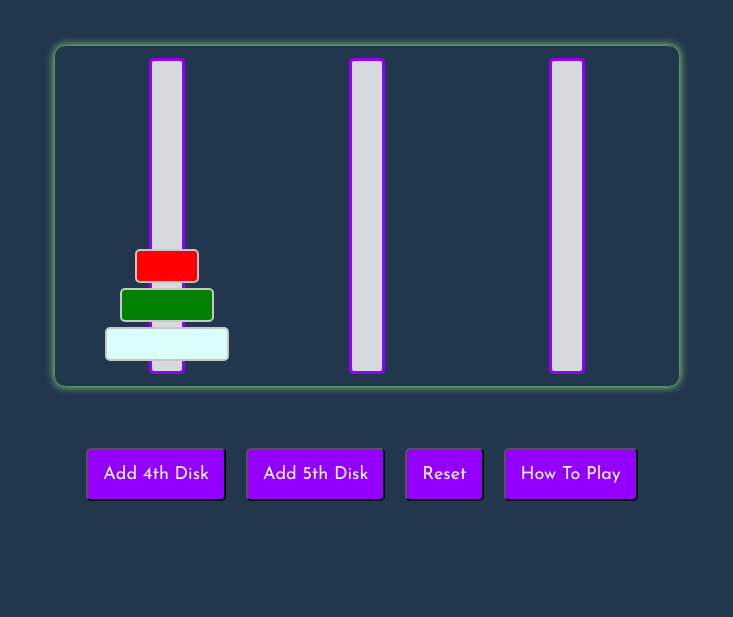
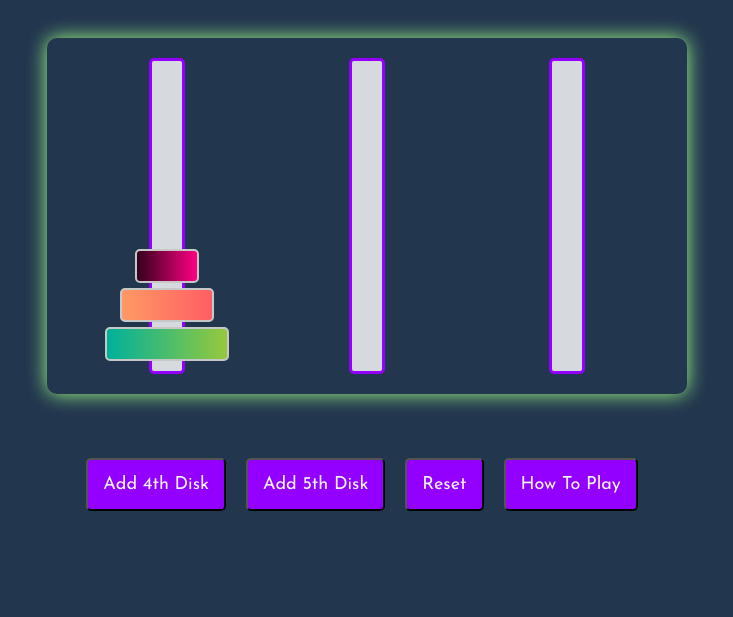
Before and after one commit to LRSORRENTI/Towers-Of-Hanoi, a plain HTML site: page index.html in a window 1280 px wide. Shown: the part 183-800 px from the top of the page, without its empty margins (273-1006 px from the left). Drawn offline with Linux system fonts and the light colour scheme.

Commit message:
Added some styling changes for the disk colors

```diff
--- a/script.js
+++ b/script.js
@@ -106,11 +106,11 @@ function isValidMove(tower, disk) {
 
 // A configuration object mapping disk numbers to their respective width and background color.
 const diskConfigs = {
-    1: { width: "90px", backgroundColor: "lime" },
-    2: { width: "120px", backgroundColor: "green" },
-    3: { width: "150px", backgroundColor: "var(--lightTurq)" },
-    4: { width: "180px", backgroundColor: "lightcoral" },
-    5: { width: "210px", backgroundColor: "var(--lime)" }
+    1: { width: "90px"},
+    2: { width: "120px"},
+    3: { width: "150px"},
+    4: { width: "180px" },
+    5: { width: "210px" }
 }
 
 function addDisk(diskNumber) {
--- a/style.css
+++ b/style.css
@@ -38,9 +38,9 @@ h1 {
     width: 600px;
     /* border: 1px solid lightcoral; */
     margin-top: 10%;
-    box-shadow: 0px 0px 10px var(--lime);
+    box-shadow: 0px 0px 20px var(--lime);
     border-radius: 10px;
-    padding: 12px;
+    padding: 20px;
 }
 
 .tower {
@@ -74,18 +74,28 @@ h1 {
 
 #disk1 {
     width: 60px;
-    background-color: red;
+    background-image: linear-gradient(to right, #33001b, #ff0084);
 }
 
 #disk2 {
     width: 90px;
-    background-color: green;
+    background-image: linear-gradient(to right, #ff9966, #ff5e62);
+    /* background-color:dodgerblue; */
 }
 
 #disk3 {
     width: 120px;
-    background-color: blue;
-    background-color: var(--lightTurq);
+    /* background-color: blue;
+    background-color: var(--lightTurq); */
+    background-image: linear-gradient(to right, #00b09b, #96c93d);
+}
+
+#disk4 {
+    background-image: linear-gradient( 109.6deg, rgba(156,252,248,1) 11.2%, rgba(110,123,251,1) 91.1% );
+}
+
+#disk5 {
+    background-image: linear-gradient(to right, #0099f7, #f11712);
 }
 
 #winBanner {
```
